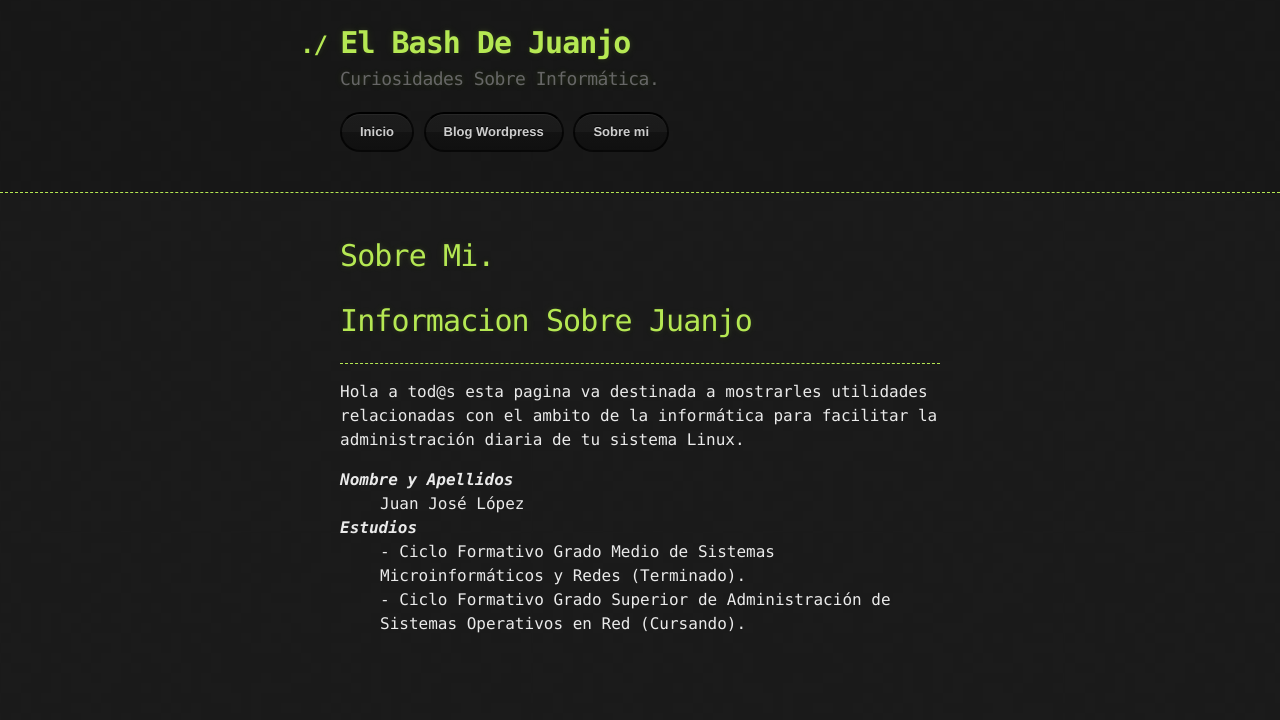
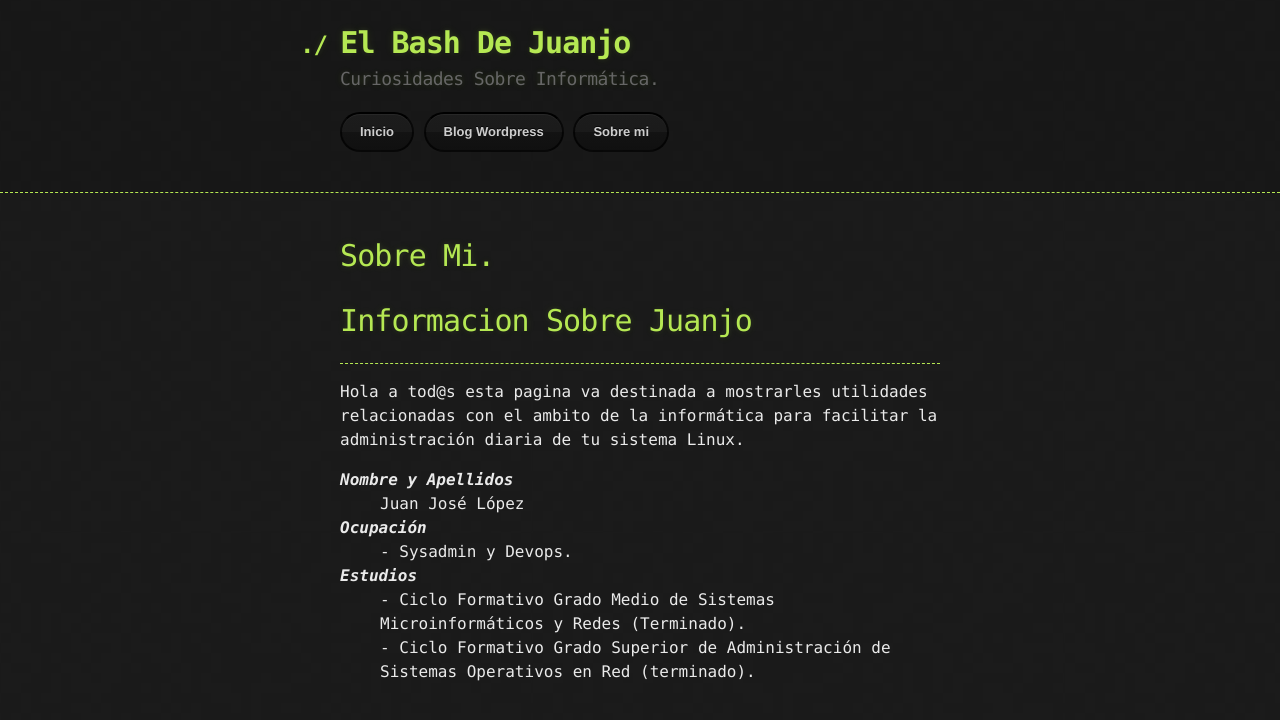
Before and after one commit to juanjoselopezroldan/juanjoselopezroldan.github.io, a Jekyll site: the page built from contenido/sobremi.md, in a window 1280 px wide. Shown: the top 720 px of the page. Built offline with Jekyll 4.4.1, drawn with Linux system fonts in a browser that asks for light colours; our own code applies the rules of GitHub Pages for plain Markdown files.

Commit message:
Update sobremi.md

```diff
--- a/contenido/sobremi.md
+++ b/contenido/sobremi.md
@@ -9,7 +9,9 @@ Hola a tod@s esta pagina va destinada a mostrarles utilidades relacionadas con e
 <dl>
 <dt>Nombre y Apellidos</dt>
 <dd>Juan José López</dd>
+<dt>Ocupación</dt>
+<dd>- Sysadmin y Devops.</dd>
 <dt>Estudios</dt>
 <dd>- Ciclo Formativo Grado Medio de Sistemas Microinformáticos y Redes (Terminado).</dd>
-<dd>- Ciclo Formativo Grado Superior de Administración de Sistemas Operativos en Red (Cursando).</dd>
+<dd>- Ciclo Formativo Grado Superior de Administración de Sistemas Operativos en Red (terminado).</dd>
 </dl>
```
